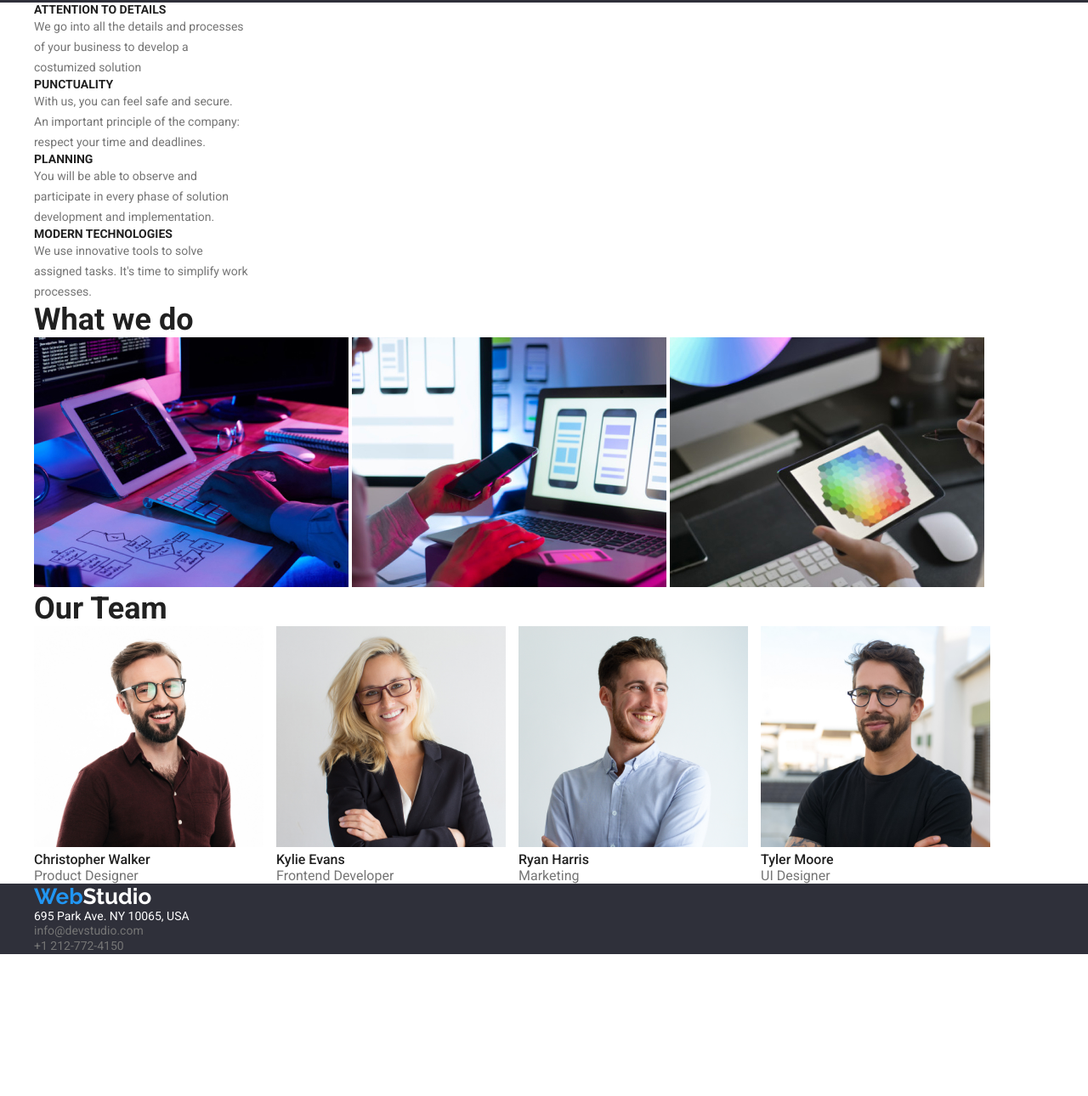
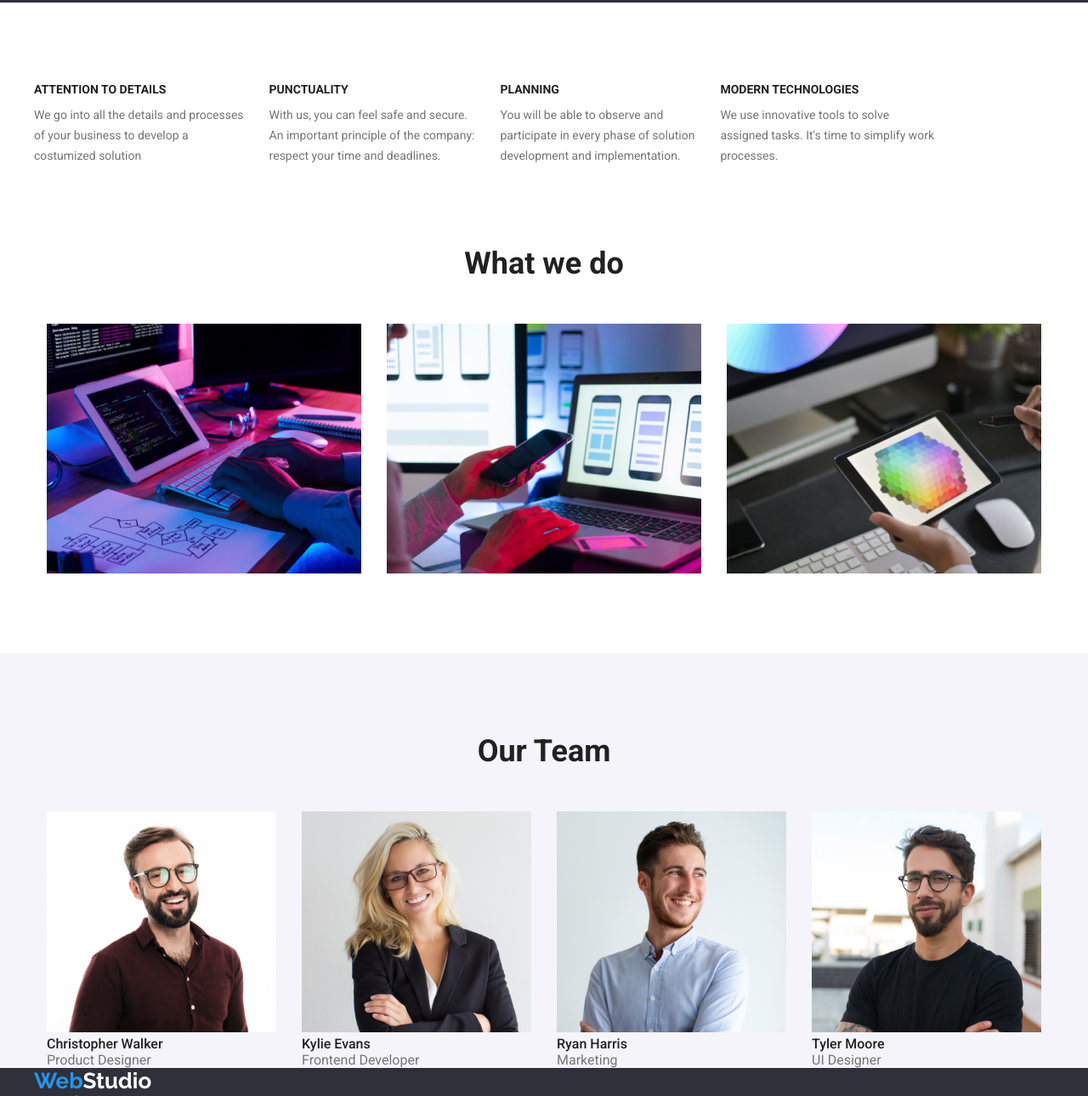
Before and after one commit to NicuBu/goit-markup-hw-03, a plain HTML site: page index.html in a window 1280 px wide. Shown: the part 677-1967 px from the top of the page at 85% size. Before the commit the page ends 1800 px from the top, so only its background shows below. Drawn offline with nearby package versions, Linux system fonts and the light colour scheme.

Commit message:
T3 update1

```diff
--- a/css/styles.css
+++ b/css/styles.css
@@ -54,7 +54,10 @@ body{
     padding-left: 215px;
     padding-right: 215px;
 
+
 }
+
+
 
 .header__logo a  {
 
@@ -74,6 +77,7 @@ body{
     display: flex;
     gap:50px;
     align-items: center;
+
 
 }
 
@@ -125,12 +129,20 @@ body{
     color: var(--light-blue);
 }
 
+.header__info  {
+    display: flex;
+    gap:40px;
+
+}
+
+
 /* Hero section style */
 .intro{
     color: var(--white);
     background-color: var(--dark-blue);
     height: 600px;
     display: flex;
+
 
 
 
@@ -167,6 +179,8 @@ body{
     line-height: 30px;
     text-align: center;
     cursor: pointer;
+    width: 200px;
+    height: 50px;
 
 }
 .intro__servrequest:hover{
@@ -178,6 +192,7 @@ body{
 
 /* Details section style */
 .details h5{
+
     font-family: var(--primary-font);
     font-weight: 700;
     font-size: 14px;
@@ -191,6 +206,22 @@ body{
     line-height: 24px;
     color:var(--light-black);
 }
+.details .container {
+    display: flex;
+    padding-top: 94px;
+    gap: 30px;
+
+}
+ .details__container .details__title{
+    display: flex;
+    padding-bottom: 10px;
+ }
+
+
+
+
+
+
 
 /* What we do section style */
 
@@ -207,7 +238,53 @@ body{
     height: 294px;
 }
 
+.whwedo__container{
+    display: flex;
+    padding-top: 50px;
+    justify-content: center;
+    gap: 30px;
+    padding-bottom: 94px;
+
+}
+.whwedo__title{
+    display: flex;
+    justify-content: center;
+    padding-top: 94px;
+}
+
+
+.whwedo__title .whwedo__images{
+    display: flex;
+    padding-top: 94px;
+
+}
+
+
+
+
 /* Our team section style */
+
+.ourt__title {
+    display: flex;
+    justify-content: center;
+    padding-top: 94px;}
+
+.ourt__container{
+    display: flex;
+    justify-content: center;
+    gap: 30px;
+    padding-top: 50px;
+
+}
+
+
+
+
+
+
+.ourt{
+    background-color: var(--grey-white);
+}
 
 .ourt  h2{
     font-family: var(--primary-font);
@@ -239,6 +316,9 @@ body{
     width: 270px;
     height: 260px;
 }
+
+
+
 
 /* Footer section style */
 .footer{
--- a/index.html
+++ b/index.html
@@ -47,21 +47,29 @@
         <!-- Details section-->
         <div class="details">
             <div class="container">
-            <h5>ATTENTION TO DETAILS</h5>
-            <p>We go into all the details and processes<br>of your business to develop a<br>costumized solution</p>
-            <h5>PUNCTUALITY</h5>
+            <div class="details__container">
+            <h5 class="details__title">ATTENTION TO DETAILS</h5>
+            <p class="details__text">We go into all the details and processes<br>of your business to develop a<br>costumized solution</p>
+            </div>
+            <div class="details__container">
+            <h5 class="details__title">PUNCTUALITY</h5>
             <p>With us, you can feel safe and secure.<br>An important principle of the company:<br>respect your time and deadlines.</p>
-            <h5>PLANNING</h5>
+            </div>
+            <div class="details__container">
+            <h5 class="details__title">PLANNING</h5>
             <p>You will be able to observe and <br>participate in every phase of solution<br>development and implementation.</p>
-            <h5>MODERN TECHNOLOGIES</h5>
+            </div>
+            <div class="details__container">
+            <h5 class="details__title">MODERN TECHNOLOGIES</h5>
             <p>We use innovative tools to solve<br>assigned tasks. It's time to simplify work<br>processes.</p>
+            </div>
         </div>
         </div>
         <!-- What we do section-->
         <div class="whwedo">
-            <div class="container">
-            <h2>What we do</h2>
 
+            <h2 class="whwedo__title">What we do</h2>
+            <div class="whwedo__container">
             <img class="whwedo__images" src="img/WwdB1.jpg" alt="frontend developer pic " width="200">
             <img class="whwedo__images" src="img/WwdB2.jpg" alt="mobile app design pic" width="200">
             <img class="whwedo__images" src="img/WwdB3.jpg" alt="site design pic" width="200">
@@ -69,9 +77,9 @@
         </div>
         <!-- Our team section-->
         <section class="ourt">
-            <div class="container">
-            <h2>Our Team</h2>
-            <div style="display: flex; gap: 15px;">
+
+            <h2 class="ourt__title">Our Team</h2>
+            <div class="ourt__container">
             <figure>
                 <img class="ourt__images" src="img/christopherwalker.jpg" alt="Christopher Walker" width="150">
                 <figcaption class="ourt__role"><b class="ourt__role__name">Christopher Walker</b><br>Product Designer</figcaption>
@@ -89,7 +97,7 @@
                 <figcaption class="ourt__role"><b class="ourt__role__name">Tyler Moore</b><br>UI Designer</figcaption>
             </figure>
             </div>
-            </div>
+
         </section>
     </main>
     <!-- Footer section-->
```
